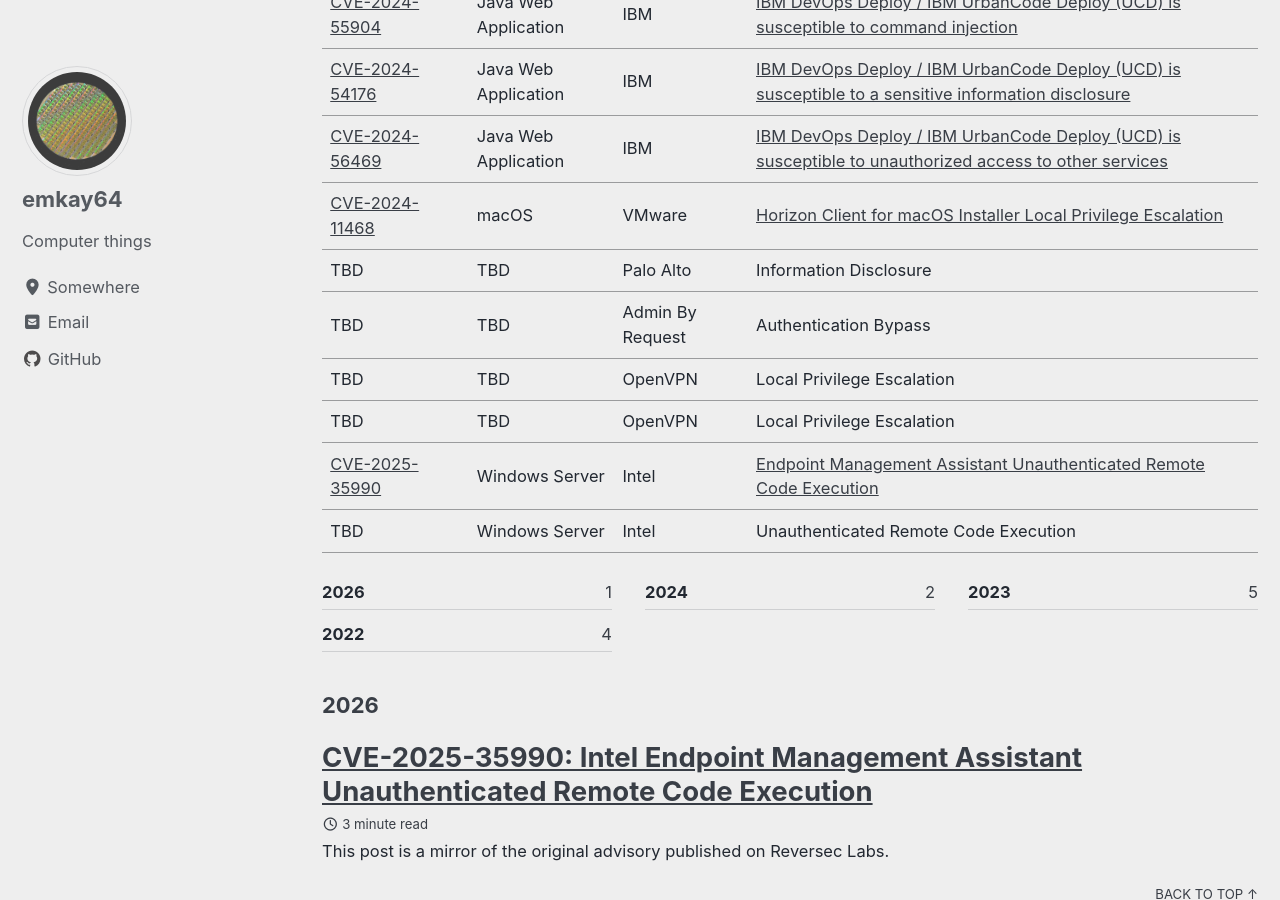
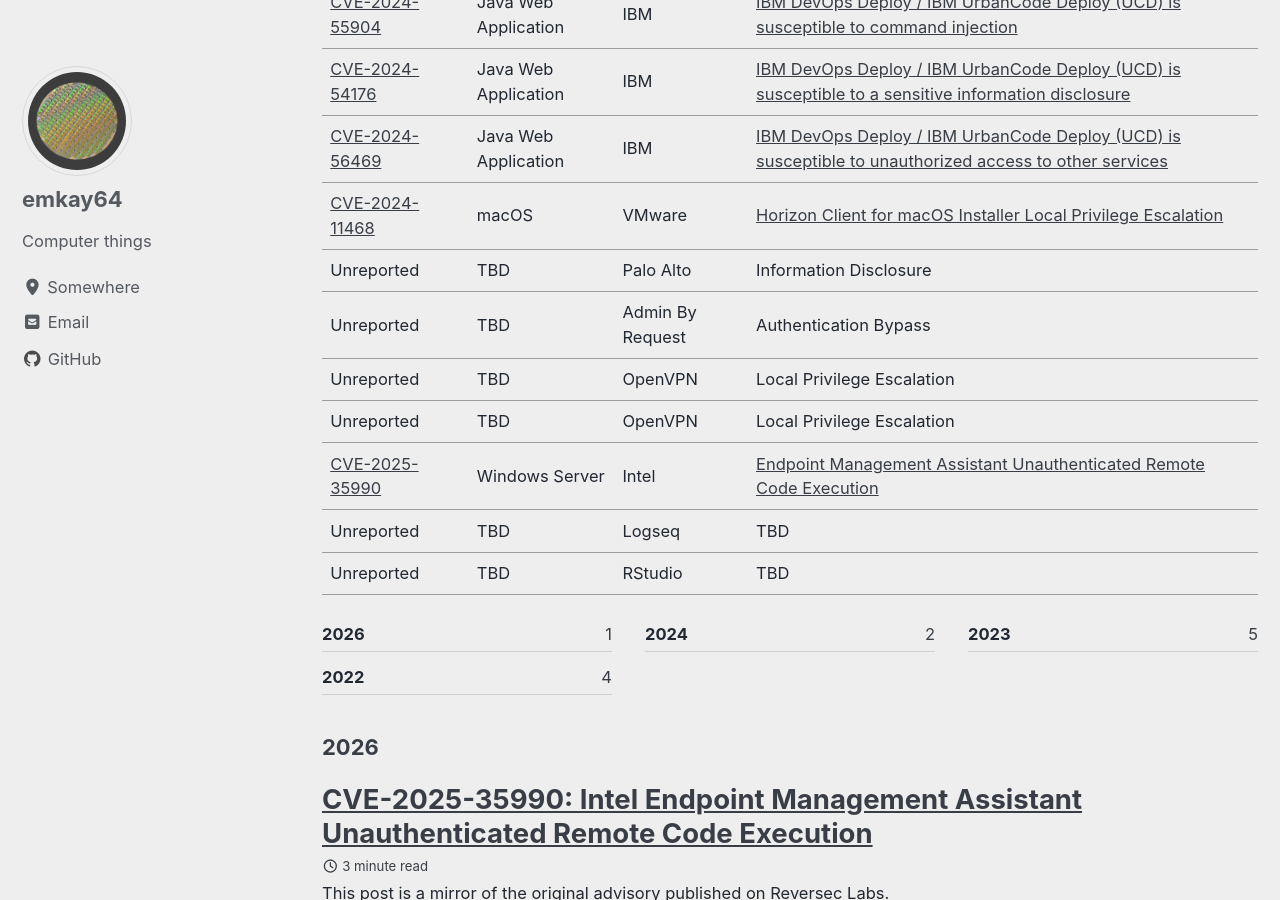
Before and after one commit to emkay64/emkay64.github.io, a Jekyll site: the page built from _pages/cvelist.md, in a window 1280 px wide and 900 px high, scrolled down 1779 px. Built offline with Jekyll 4.4.1, drawn with Linux system fonts in a browser that asks for light colours; cached includes are drawn as plain includes.

Commit message:
not reporting bugs anymore, just hoarding them

```diff
--- a/_pages/cvelist.md
+++ b/_pages/cvelist.md
@@ -35,9 +35,10 @@ classes: wide
 | [CVE-2024-54176](https://www.cve.org/CVERecord?id=CVE-2024-54176) | Java Web Application | IBM | [IBM DevOps Deploy / IBM UrbanCode Deploy (UCD) is susceptible to a sensitive information disclosure](https://www.ibm.com/support/pages/node/7182840) |
 | [CVE-2024-56469](https://www.cve.org/CVERecord?id=CVE-2024-56469) | Java Web Application | IBM | [IBM DevOps Deploy / IBM UrbanCode Deploy (UCD) is susceptible to unauthorized access to other services](https://www.ibm.com/support/pages/node/7229031) |
 | [CVE-2024-11468](https://www.cve.org/CVERecord?id=CVE-2024-11468) | macOS | VMware | [Horizon Client for macOS Installer Local Privilege Escalation](https://static.omnissa.com/sites/default/files/OMSA-2024-0002.pdf) |
-| TBD | TBD | Palo Alto | Information Disclosure |
-| TBD | TBD | Admin By Request | Authentication Bypass |
-| TBD | TBD | OpenVPN | Local Privilege Escalation |
-| TBD | TBD | OpenVPN | Local Privilege Escalation |
+| Unreported | TBD | Palo Alto | Information Disclosure |
+| Unreported | TBD | Admin By Request | Authentication Bypass |
+| Unreported | TBD | OpenVPN | Local Privilege Escalation |
+| Unreported | TBD | OpenVPN | Local Privilege Escalation |
 | [CVE-2025-35990](https://www.cve.org/CVERecord?id=CVE-2025-35990) | Windows Server | Intel | [Endpoint Management Assistant Unauthenticated Remote Code Execution](https://labs.reversec.com/advisories/2026/06/intel-endpoint-management-assistant-unauthenticated-remote-code-execution) |
-| TBD | Windows Server | Intel | Unauthenticated Remote Code Execution |
+| Unreported | TBD | Logseq | TBD |
+| Unreported | TBD | RStudio | TBD |
```
